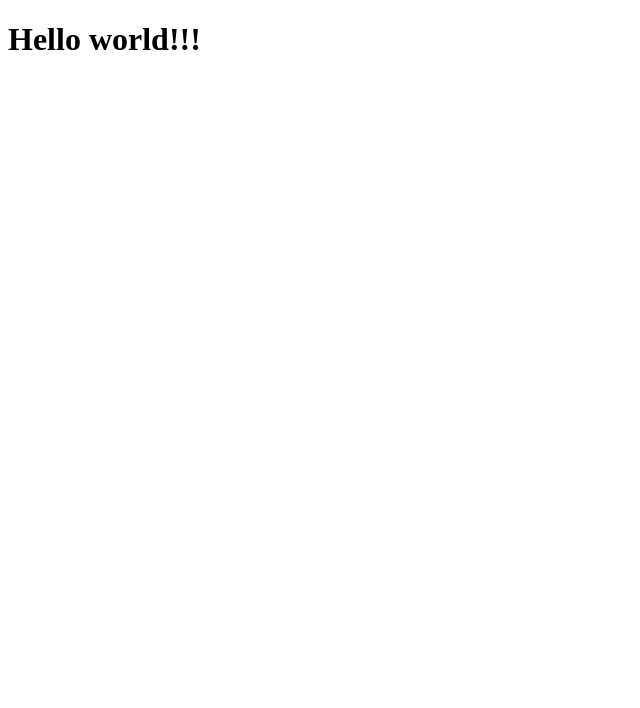
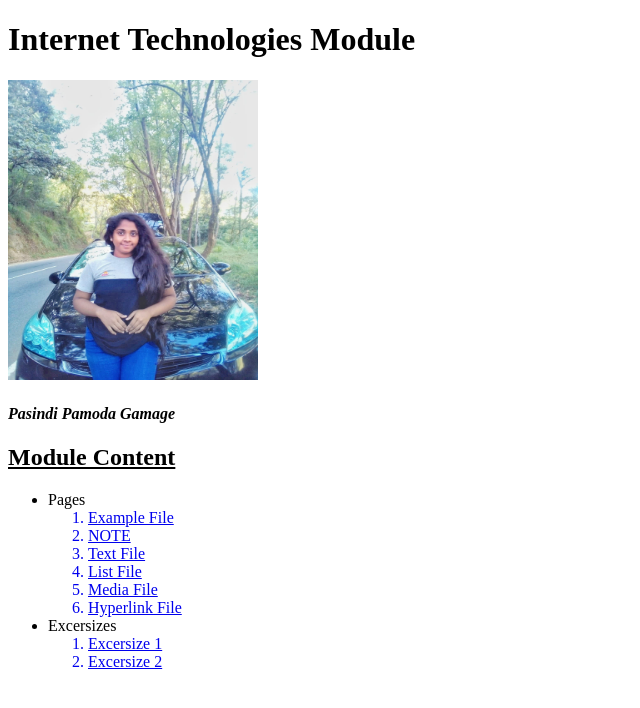
Before and after one commit to pasindipamodagamage/Internet-Technologies, a plain HTML site: page index.html in a window 1280 px wide. Shown: the whole page, without its empty margins (0-640 px from the left). Drawn offline with Linux system fonts and the light colour scheme.

Commit message:
2024/08/17

```diff
--- a/index.html
+++ b/index.html
@@ -6,6 +6,27 @@
     <title>First HTML Page</title>
 </head>
 <body>
-    <h1>Hello world!!!</h1>
+    <h1>Internet Technologies Module</h1>
+    <img src="/assets/images/WhatsApp Image 2024-06-12 at 12.35.13.jpeg" style="width: 250px;height: 300px;" alt="My self">
+    <br>
+    <h4><i>Pasindi Pamoda Gamage</i></h4>
+    <h2><u>Module Content</u></h2>
+    <ul>
+        <li>Pages</li>
+            <ol>
+                <a href="/pages/index2.html" target="_blank"><li>Example File</li></a>
+                <a href="/pages/note.html" target="_blank"><li>NOTE</li></a>
+                <a href="/pages/lesson-text.html" target="_blank"><li>Text File</li></a>
+                <a href="/pages/lesson-list.html" target="_blank"><li>List File</li></a>
+                <a href="/pages/lesson-media-content.html" target="_blank"><li>Media File</li></a>
+                <a href="/pages/lesson-hyperlink.html" target="_blank"><li>Hyperlink File</li></a>
+            </ol>
+        <li>Excersizes</li>
+            <ol>
+                <a href="/Excersize/Exercize.html" target="_blank"><li>Excersize 1</li></a>
+                <a href="/Excersize/Excersize2.html" target="_blank"><li>Excersize 2</li></a>
+            </ol>
+    </ul>
+
 </body>
 </html>
```
Also changed, not shown: assets/images/WhatsApp Image 2024-06-12 at 12.35.13.jpeg (added).
